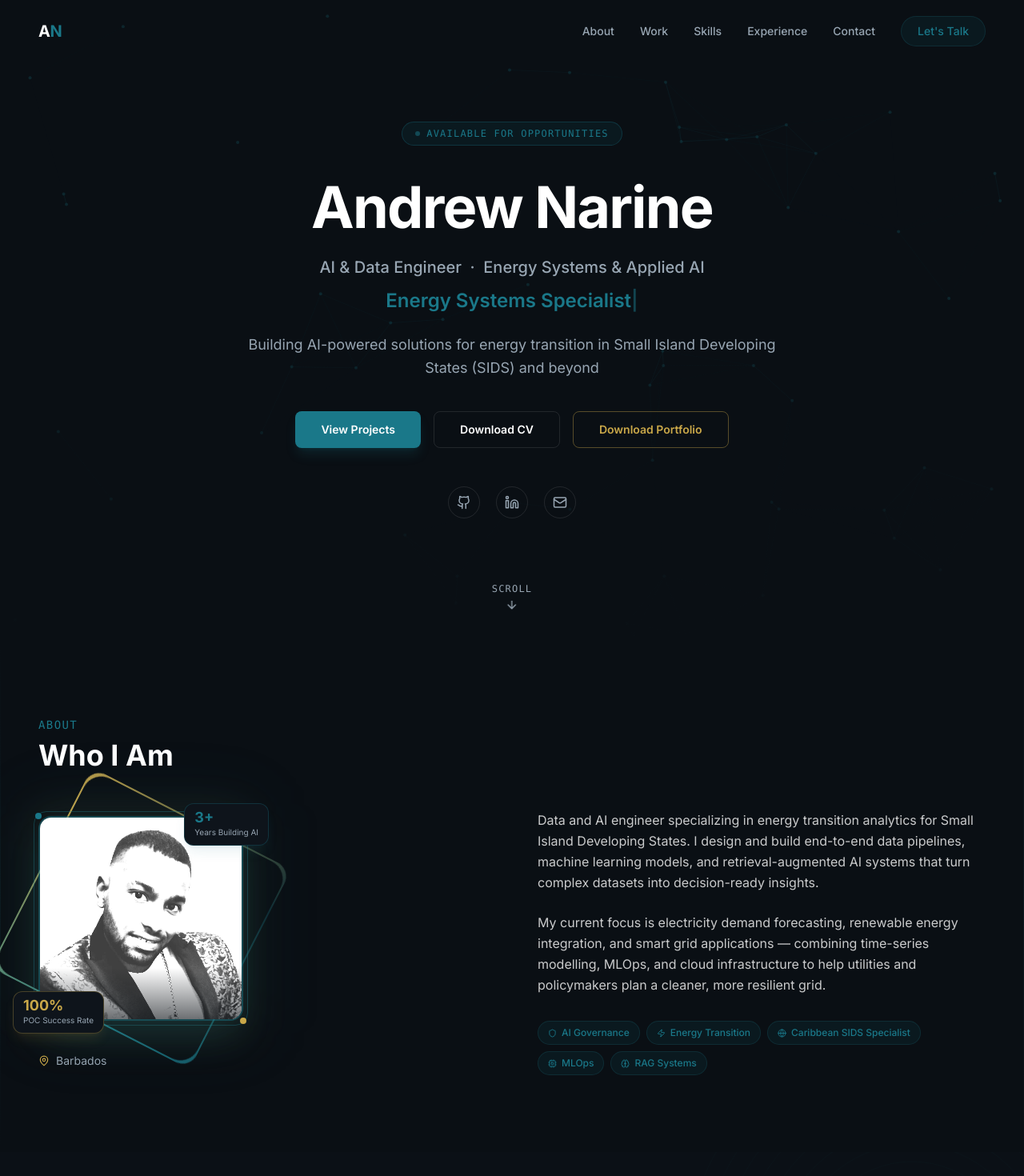
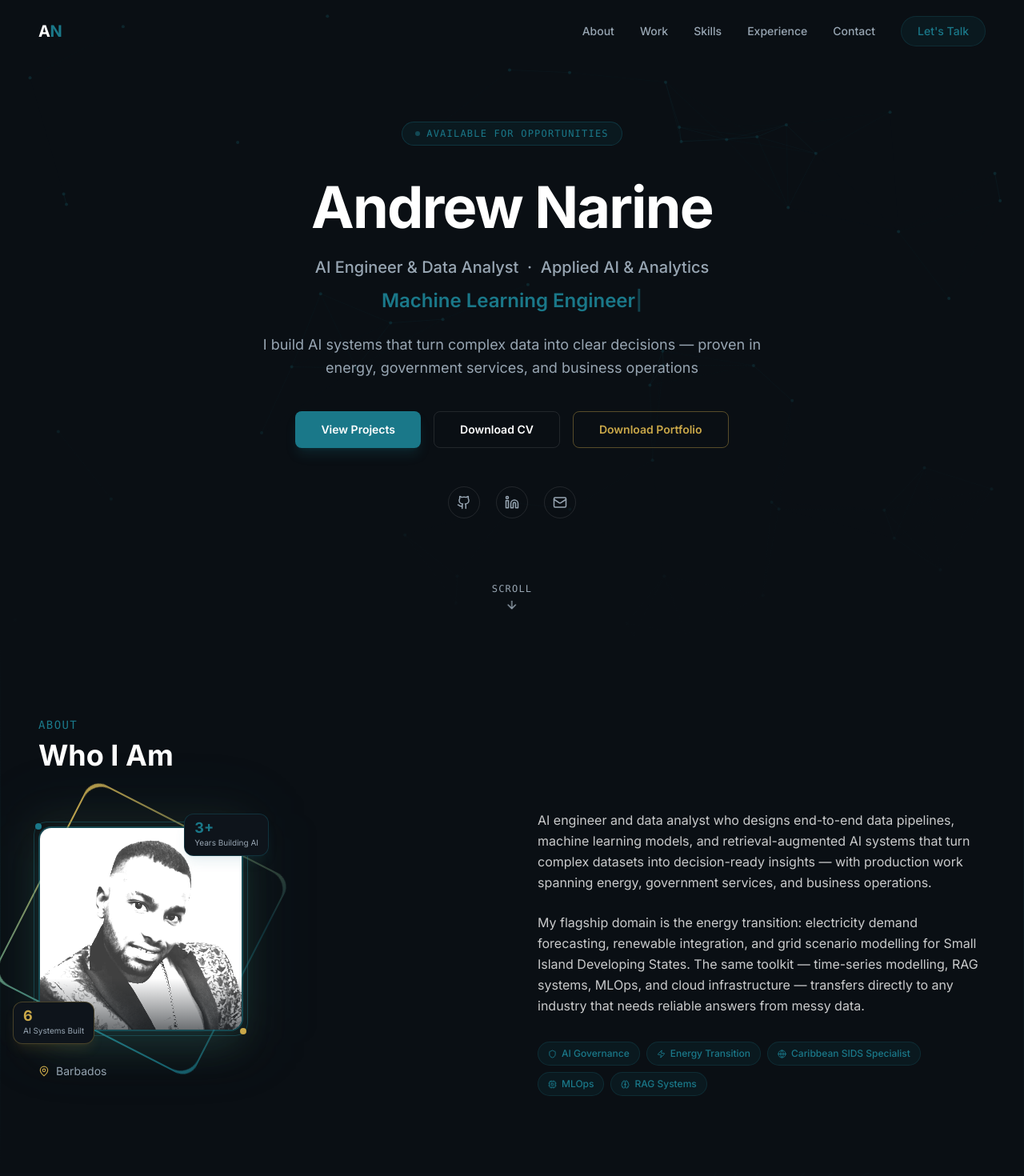
Before and after one commit to drewai25/andrew-narine-portfolio, a React (Vite) app: page / in a window 1280 px wide. Shown: the top 1470 px of the page at 80% size. Built offline with nearby package versions, Linux system fonts and the light colour scheme.

Commit message:
Realism audit: calibrated titles, general-industry positioning, verified credentials

```diff
--- a/src/components/sections/About.tsx
+++ b/src/components/sections/About.tsx
@@ -14,7 +14,7 @@ const highlights = [
 
 const floatingStats = [
   { value: "3+", label: "Years Building AI", corner: "top-right" },
-  { value: "100%", label: "POC Success Rate", corner: "bottom-left" },
+  { value: "6", label: "AI Systems Built", corner: "bottom-left" },
 ];
 
 export function About() {
@@ -100,8 +100,8 @@ export function About() {
                 transition={{ duration: 0.5, delay: 0.65 }}
                 className="absolute -bottom-4 -left-8 bg-card border border-secondary/30 rounded-xl px-3 py-2 shadow-lg shadow-secondary/10 backdrop-blur-sm"
               >
-                <p className="text-lg font-bold text-secondary leading-none">100%</p>
-                <p className="text-[10px] text-muted-foreground mt-0.5 whitespace-nowrap">POC Success Rate</p>
+                <p className="text-lg font-bold text-secondary leading-none">6</p>
+                <p className="text-[10px] text-muted-foreground mt-0.5 whitespace-nowrap">AI Systems Built</p>
               </motion.div>
 
               {/* Corner accent dots */}
@@ -122,14 +122,15 @@ export function About() {
             transition={{ duration: 0.6, delay: 0.2 }}
           >
             <p className="text-foreground/80 leading-relaxed text-base mb-6">
-              Data and AI engineer specializing in energy transition analytics for Small Island Developing States.
-              I design and build end-to-end data pipelines, machine learning models, and retrieval-augmented AI systems
-              that turn complex datasets into decision-ready insights.
+              AI engineer and data analyst who designs end-to-end data pipelines, machine learning models, and
+              retrieval-augmented AI systems that turn complex datasets into decision-ready insights — with
+              production work spanning energy, government services, and business operations.
             </p>
             <p className="text-foreground/80 leading-relaxed text-base mb-8">
-              My current focus is electricity demand forecasting, renewable energy integration, and smart grid
-              applications — combining time-series modelling, MLOps, and cloud infrastructure to help utilities
-              and policymakers plan a cleaner, more resilient grid.
+              My flagship domain is the energy transition: electricity demand forecasting, renewable integration,
+              and grid scenario modelling for Small Island Developing States. The same toolkit — time-series
+              modelling, RAG systems, MLOps, and cloud infrastructure — transfers directly to any industry
+              that needs reliable answers from messy data.
             </p>
 
             <div className="flex flex-wrap gap-2">
--- a/src/components/sections/Awards.tsx
+++ b/src/components/sections/Awards.tsx
@@ -17,8 +17,8 @@ const awards = [
     color: "primary",
   },
   {
-    title: "GitHub Achievement",
-    subtitle: "Level 6 — 23,600+ XP",
+    title: "FutureCaribbean Global Agentic AI Buildathon",
+    subtitle: "Track 05: Energy, Climate & Resilience — CaribbeanGridAI",
     Icon: Code2,
     color: "primary",
   },
--- a/src/components/sections/Certifications.tsx
+++ b/src/components/sections/Certifications.tsx
@@ -50,7 +50,7 @@ const certs = [
     title: "AI for Data Analysis",
     Icon: GraduationCap,
     iconColor: "#005A8B",
-    href: "#",
+    href: "https://linkedin.com/in/andrew-narine246",
   },
   {
     institution: "University of Pennsylvania",
@@ -90,7 +90,7 @@ const certs = [
     title: "AI Analyst Certification",
     Icon: Shield,
     iconColor: "#1A7A8A",
-    href: "#",
+    href: "https://linkedin.com/in/andrew-narine246",
   },
 ];
 
--- a/src/components/sections/Experience.tsx
+++ b/src/components/sections/Experience.tsx
@@ -21,7 +21,7 @@ const experiences = [
     type: "past",
     Icon: Briefcase,
     description:
-      "Led AI governance and compliance initiatives, designed frameworks aligned with GDPR, BDPA, and NIST AI RMF standards. Managed a 15-member team across cross-functional AI compliance projects, bridging technical AI development with regulatory requirements.",
+      "Led AI governance and compliance initiatives, designed frameworks aligned with GDPR, BDPA, and NIST AI RMF standards. Coordinated a 15-member cross-functional team across AI compliance projects, bridging technical AI development with regulatory requirements.",
     highlights: ["GDPR Compliance", "NIST AI RMF", "BDPA", "15-person team"],
   },
 ];
--- a/src/components/sections/Hero.tsx
+++ b/src/components/sections/Hero.tsx
@@ -2,7 +2,7 @@ import { useEffect, useRef, useState } from "react";
 import { motion } from "framer-motion";
 import { ArrowDown, Github, Linkedin, Mail } from "lucide-react";
 
-const roles = ["AI Engineer", "Energy Systems Specialist", "Data Pipeline Architect"];
+const roles = ["AI & Data Analyst", "Machine Learning Engineer", "RAG Systems Developer"];
 
 function AnimatedGrid() {
   const canvasRef = useRef<HTMLCanvasElement>(null);
@@ -152,7 +152,7 @@ export function Hero() {
           transition={{ duration: 0.7, delay: 0.3 }}
           className="text-lg md:text-xl text-muted-foreground mb-3 font-medium"
         >
-          AI &amp; Data Engineer &nbsp;·&nbsp; Energy Systems &amp; Applied AI
+          AI Engineer &amp; Data Analyst &nbsp;·&nbsp; Applied AI &amp; Analytics
         </motion.p>
 
         <motion.div
@@ -170,7 +170,7 @@ export function Hero() {
           transition={{ duration: 0.7, delay: 0.5 }}
           className="max-w-2xl text-muted-foreground text-base md:text-lg leading-relaxed mb-10"
         >
-          Building AI-powered solutions for energy transition in Small Island Developing States (SIDS) and beyond
+          I build AI systems that turn complex data into clear decisions — proven in energy, government services, and business operations
         </motion.p>
 
         <motion.div
--- a/src/components/sections/Skills.tsx
+++ b/src/components/sections/Skills.tsx
@@ -29,7 +29,7 @@ const categories = [
     skills: ["RAG Systems", "Hybrid Search", "Vector Databases", "MLflow", "Feature Engineering", "AI Governance"],
   },
   {
-    label: "Other",
+    label: "Analytics & Communication",
     icon: BarChart,
     color: "primary",
     skills: ["Power BI", "Excel", "Data Visualization", "Stakeholder Communication"],
```
